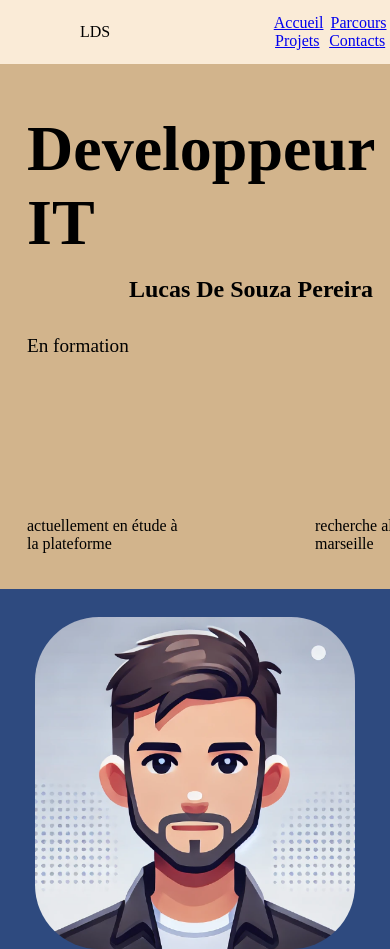
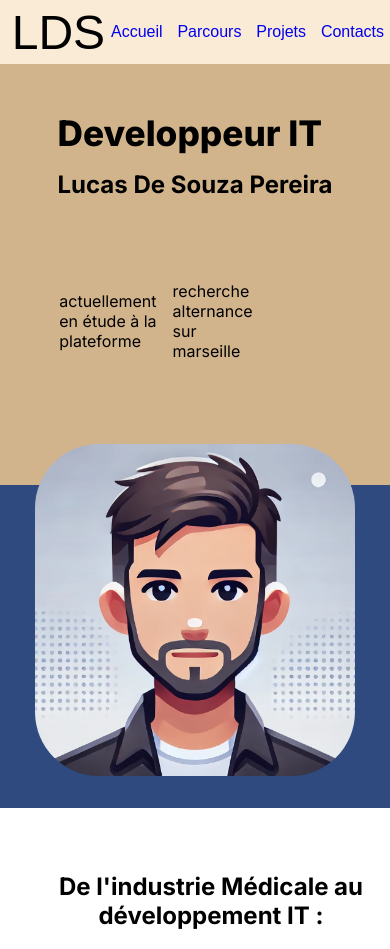
Before and after one commit to lucas-de-souza-pereira/portfolio, a plain HTML site: page portfolio.html in a window 390 px wide. Shown: the top 949 px of the page. Drawn offline with Linux system fonts and the light colour scheme; a web font is replaced by a local one.

Commit message:
ajout police + correction bug responsive + début mise en page de la section 1

```diff
--- a/portfolio.css
+++ b/portfolio.css
@@ -15,7 +15,24 @@ margin: 0;
 h2{
     padding-top: 4rem;
     margin-left: 2rem;
+    font-family: "Inter", sans-serif;
+    font-style: normal;
+    font-optical-sizing: auto;
     }
+
+h1{
+    font-family: "Inter", sans-serif;
+    font-optical-sizing: auto;
+    font-weight: 800;
+    font-style: normal;
+    font-size: 2.2rem;
+}
+
+p{
+    font-family: "Inter", sans-serif;
+    font-style: normal;
+    font-optical-sizing: auto;
+}
 
 /* header */
 
@@ -24,32 +41,43 @@ header {
     background-color:antiquewhite;
     position: fixed;
     width: 100%;
-
-}
-
-
+        }
     nav {
         display: flex;
         flex-direction: row;
         align-items: center;
         height: 100%;
-
     }
 
         .logo {
-            margin-left: 5rem;
+            margin-left: 3%;
+            font-family: "Big Shoulders Stencil Text", sans-serif;
+            font-optical-sizing: auto;
+            font-weight: 500;
+            font-style: normal;
+            font-size: 3em;
         }
 
         .nav-ul{
             display: flex;
             flex-direction: row;
-            justify-content: space-around;
+            justify-content: space-between;
             flex-wrap: wrap;
             list-style: none;
-            margin-left: 10rem;
-            width: 100%;
+            width: 70%;
+            margin: auto;
             align-content: center;
+            gap: 0.5rem;
         }
+
+        .nav-ul a{
+            text-decoration: none;
+            font-family: "Anuphan", sans-serif;
+            font-optical-sizing: auto;
+            font-weight: 500;
+            font-style: normal;
+          }
+
 
 /*//////// main ///////*/
 
@@ -58,25 +86,24 @@ header {
     display: flex;
     justify-content: space-around;
     align-items: center;
+
 }
 
     .div-accueil{
         margin-top: 5rem;
         display: flex;
         flex-direction: column;
-        margin-left: 2rem;
     }
 
         .texte-accueil{
             display: flex;
             flex-direction: column;
             margin-top: 2rem;
-            padding-left: 5rem;
         }
 
             .texte-accueil h1{
-                font-size: 4em;
-                width: 20rem;
+                /* font-size: 4em; */
+                /* width: 20rem; */
                 /* padding-top: 1rem; */
 
             }
@@ -108,16 +135,18 @@ header {
 
         display: flex;
         flex-direction: row;
-        align-items: flex-end;
-        gap: 3rem;
-        margin-top: 10rem;
+        align-items: center;
+        justify-content: center;
+        width: 2rem;
+        margin: 30%;
+        gap: 1rem;
+        /* margin-top: 10rem; */
 
     }
 
         .com-acceuil{
             width: 10rem;
-            margin-bottom: 4rem;
-            margin-left: 5rem;
+
         }
 
 /*/////////// page 2  ///////////*/
--- a/portfolio.html
+++ b/portfolio.html
@@ -5,6 +5,12 @@
     <meta charset="utf-8" >
     <title>portfolio</title>
     <link href="portfolio.css" rel="stylesheet" >
+    <meta name="viewport" content="width=device-width, initial-scale=1.0">
+
+    <!-- polices -->
+    <link rel="preconnect" href="https://fonts.googleapis.com">
+    <link rel="preconnect" href="https://fonts.gstatic.com" crossorigin>
+    <link href="https://fonts.googleapis.com/css2?family=Anuphan&family=Big+Shoulders+Stencil+Text:wght@500&family=Inter:ital,opsz,wght@0,14..32,100..900;1,14..32,100..900&display=swap" rel="stylesheet">
 </head>
 
 <body>
@@ -31,7 +37,7 @@
         <div class="texte-accueil">
             <h1 >Developpeur IT</h1>
             <h2><strong>Lucas De Souza Pereira</strong></h2>
-            <p>En formation</p>
+
         </div>
         <div class="div-accueil2">
             <p class="com-acceuil">actuellement en étude à la plateforme</p>
```
